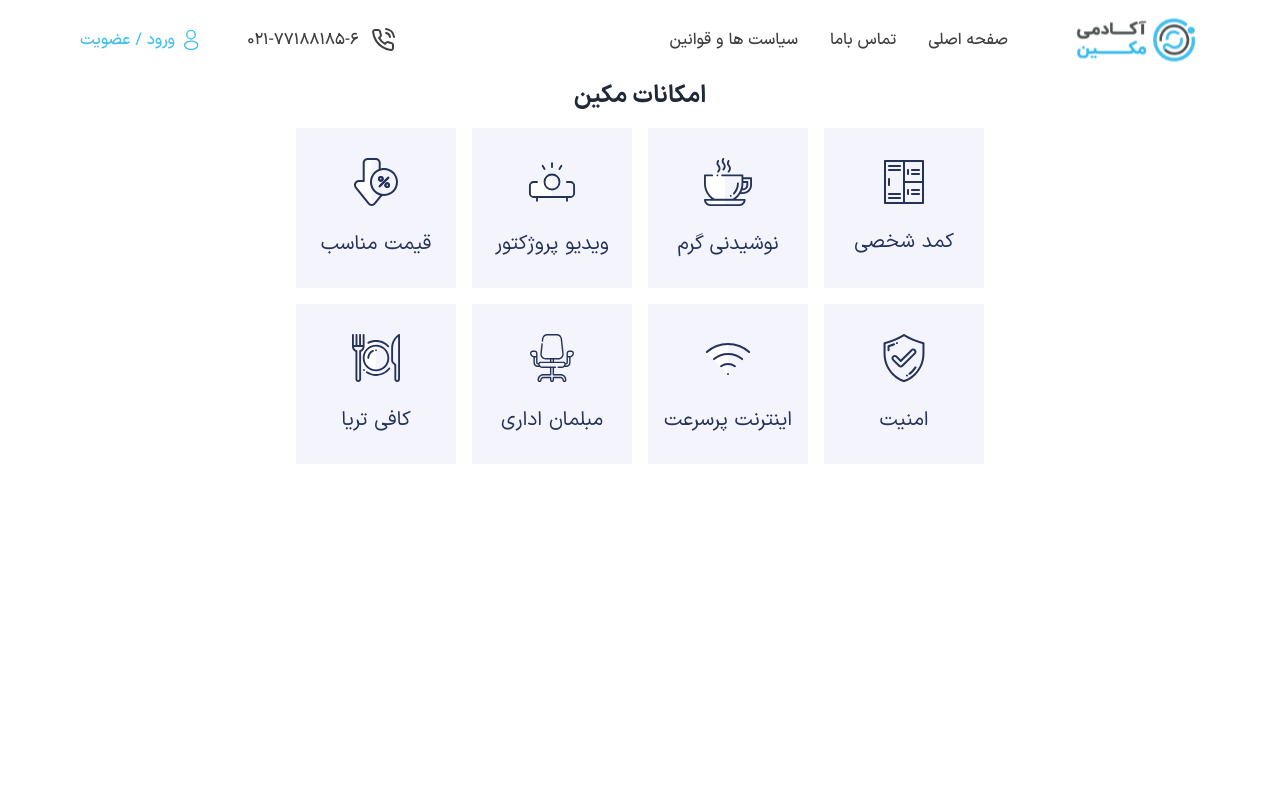
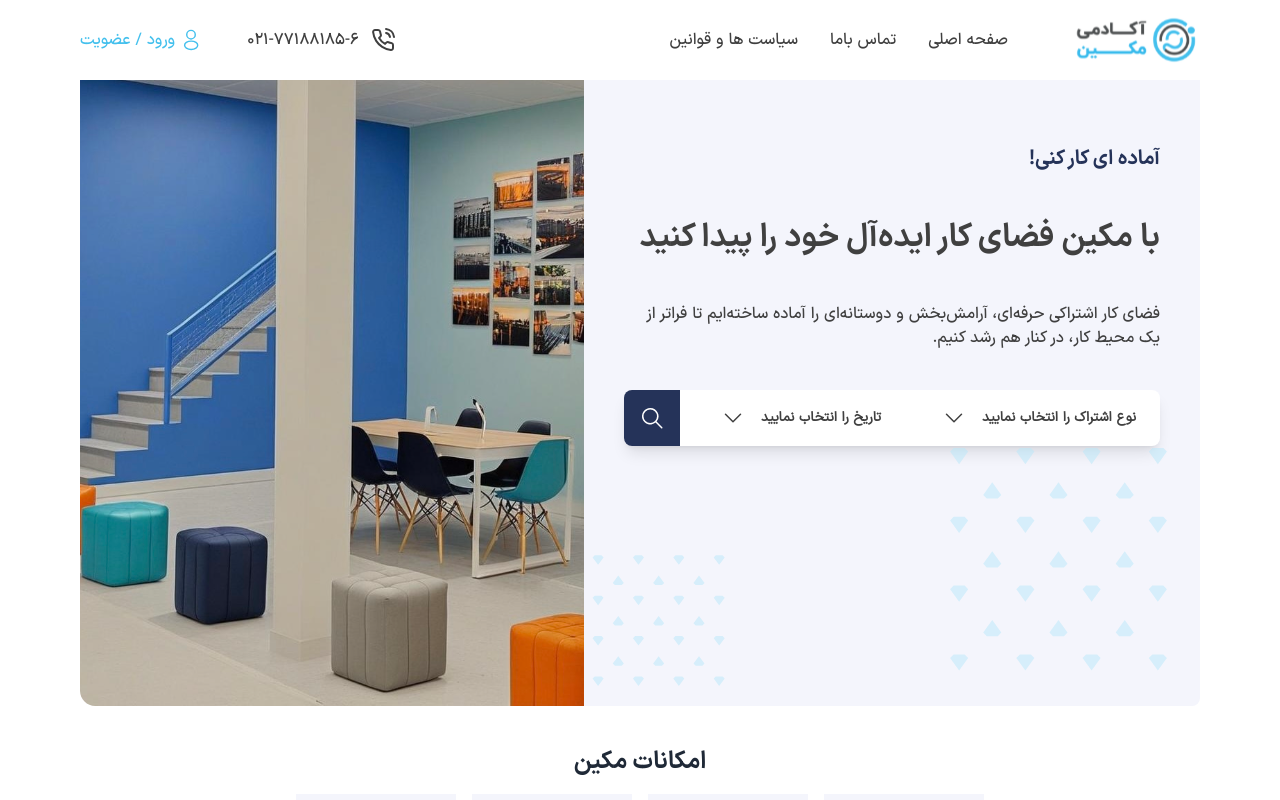
Before and after one commit to ManiAtaei/makeen-coworking-space, a Next.js app: page / in a window 1280 px wide. Shown: the top 800 px of the page. Built offline with nearby package versions, Linux system fonts and the light colour scheme.

Commit message:
header with respons

```diff
--- a/src/app/page.tsx
+++ b/src/app/page.tsx
@@ -6,7 +6,7 @@ export default function Home() {
   return (
     <div>
       <Container>
-        {/* <Header /> */}
+        <Header />
         <Features />
       </Container>
     </div>
--- a/src/components/features/Features.tsx
+++ b/src/components/features/Features.tsx
@@ -55,7 +55,7 @@ export default function Features() {
   return (
     <div className="relative h-[466px]">
       <div className="flex flex-col items-center gap-4 ">
-        <h1 className="text-2xl font-xbold mt-20"> امکانات مکین </h1>
+        <h1 className="text-2xl font-xbold mt-10"> امکانات مکین </h1>
         <div dir="ltr" className="grid-cols-2 grid-rows-2 md:grid-cols-3  grid lg:grid-cols-4  gap-4 mobileNum:gap-10 lg:gap-4">
           {features.map((feature) => (
             <div
--- a/src/components/header/Header.tsx
+++ b/src/components/header/Header.tsx
@@ -5,24 +5,24 @@ import { HiOutlineChevronDown } from "react-icons/hi2";
 export default function Header() {
   return (
     <header className="mt-20 ">
-      <div className="flex h-[728px]">
-        <div className="bg-[#F4F5FC] w-[51.3%] px-10 relative">
-          <div className="pt-[168px]">
+      <div className=" flex flex-col-reverse header:flex header:flex-row containerPage:h-[728px]">
+        <div className="px-3 bg-[#F4F5FC] header:rounded-br-[8px] header:w-[55%] containerPage:w-[51.3%] lg:px-10 relative">
+          <div className="pt-2 mobileNum:pt-6 md:pt-16 containerPage:pt-[168px]">
             <span className="text-[20px] font-xbold text-[#253359] ">
               آماده ای کار کنی!
             </span>
-            <h1 className="text-[32px] font-xbold mt-10 text-[#404040]">
+            <h1 className="mt-4 text-[20px] mobileNum:text-[26px] lg:text-[32px] font-xbold header:text-[20px] md:mt-10 text-[#404040]">
               با مکین فضای کار ایده‌آل خود را پیدا کنید
             </h1>
-            <p className="text-[#404040] mt-10 font-xmedium text-[16px] w-[105%]">
+            <p className="mt-5 text-[15px] hidden mobileNum:block text-[#404040] md:mt-10 font-xmedium mobileNum:text-[18px] sm:text-[16px] header:text-[12px] containerPage:w-[105%]">
               فضای کار اشتراکی حرفه‌ای، آرامش‌بخش و دوستانه‌ای را آماده
               ساخته‌ایم تا فراتر از یک محیط کار، در کنار هم رشد کنیم.
             </p>
           </div>
-          <div className="flex items-center mt-10 gap-[40px] shadow-lg pr-1 bg-white rounded-[8px] z-10">
+          <div className="flex items-center mx-auto w-5/6 mb-5 mt-4 containerPage:mb-0 md:mt-10 mobileNum:gap-[40px] header:gap-0 header:w-auto sm:flex sm:justify-between sm:items-center md:flex md:items-center shadow-lg lg:pr-1 bg-white rounded-[8px] z-10">
             <details className="dropdown ">
-              <summary className="btn mr-1 bg-white border-l-[2px] hover:bg-white shadow-none border-none text-[14px] font-xregular text-[#404040]">
-                <div className="flex items-center gap-4">
+              <summary className="btn text-[11px] lg:mr-1 bg-white border-l-[2px] hover:bg-white shadow-none border-none mobileNum:text-[12.5px] sm:text-[13.5px] header:text-[10px] font-xregular text-[#404040]">
+                <div className="flex items-center gap-2 mobileNum:gap-4 leading-5">
                   نوع اشتراک را انتخاب نمایید
                   <HiOutlineChevronDown className="w-6 h-6" />
                 </div>
@@ -36,9 +36,9 @@ export default function Header() {
                 </li>
               </ul>
             </details>
-            <details className="dropdown ">
-              <summary className="btn mr-1 flex items-center hover:bg-white  bg-white shadow-none border-none text-[14px] font-xregular text-[#404040]">
-                <div className="flex items-center gap-4">
+            <details className="dropdown">
+              <summary className="btn text-[11px] lg:mr-1 flex items-center hover:bg-white  bg-white shadow-none border-none mobileNum:text-[12.5px] sm:text-[13.5px] header:text-[10px] font-xregular text-[#404040]">
+                <div className="flex items-center gap-2 mobileNum:gap-4 leading-5">
                   تاریخ را انتخاب نمایید
                   <HiOutlineChevronDown className="w-6 h-6" />
                 </div>
@@ -52,17 +52,17 @@ export default function Header() {
                 </li>
               </ul>
             </details>
-            <button className="bg-[#253359] w-[56px] h-[56px] rounded-l-[8px] flex items-center justify-center">
+            <button className="hidden bg-[#253359] w-[56px] h-[56px] rounded-l-[8px] sm:hidden md:block md:flex md:justify-center md:items-center">
               <GoSearch className="text-white w-6 h-6" />
             </button>
           </div>
 
-          <img className="absolute right-2 bottom-2" src="/imageLanding/bigDot.svg" alt="img" />
-          <img className="absolute left-0 bottom-1" src="/imageLanding/Dot.svg" alt="img" />
+          <img className="hidden xl:block absolute right-2 bottom-2" src="/imageLanding/bigDot.svg" alt="img" />
+          <img className="hidden xl:block absolute left-0 bottom-1" src="/imageLanding/Dot.svg" alt="img" />
         </div>
 
-        <div className="bg-[#253359] w-[48.7%]">
-          <img src="/imageLanding/Left.svg" alt="img" />
+        <div className="bg-[#253359] mobileNum:bg-white containerPage:bg-[#253359] header:w-[45%] containerPage:w-[48.7%]">
+          <img className="" src="/imageLanding/Left.svg" alt="img" />
         </div>
       </div>
     </header>
--- a/tailwind.config.ts
+++ b/tailwind.config.ts
@@ -10,6 +10,7 @@ export default {
     screens :{
       mobile : "380px",
       mobileNum: "500px",
+      header:"560px",
       sm : "640px",
       md: "768px",
       lg: "1024px",
```
